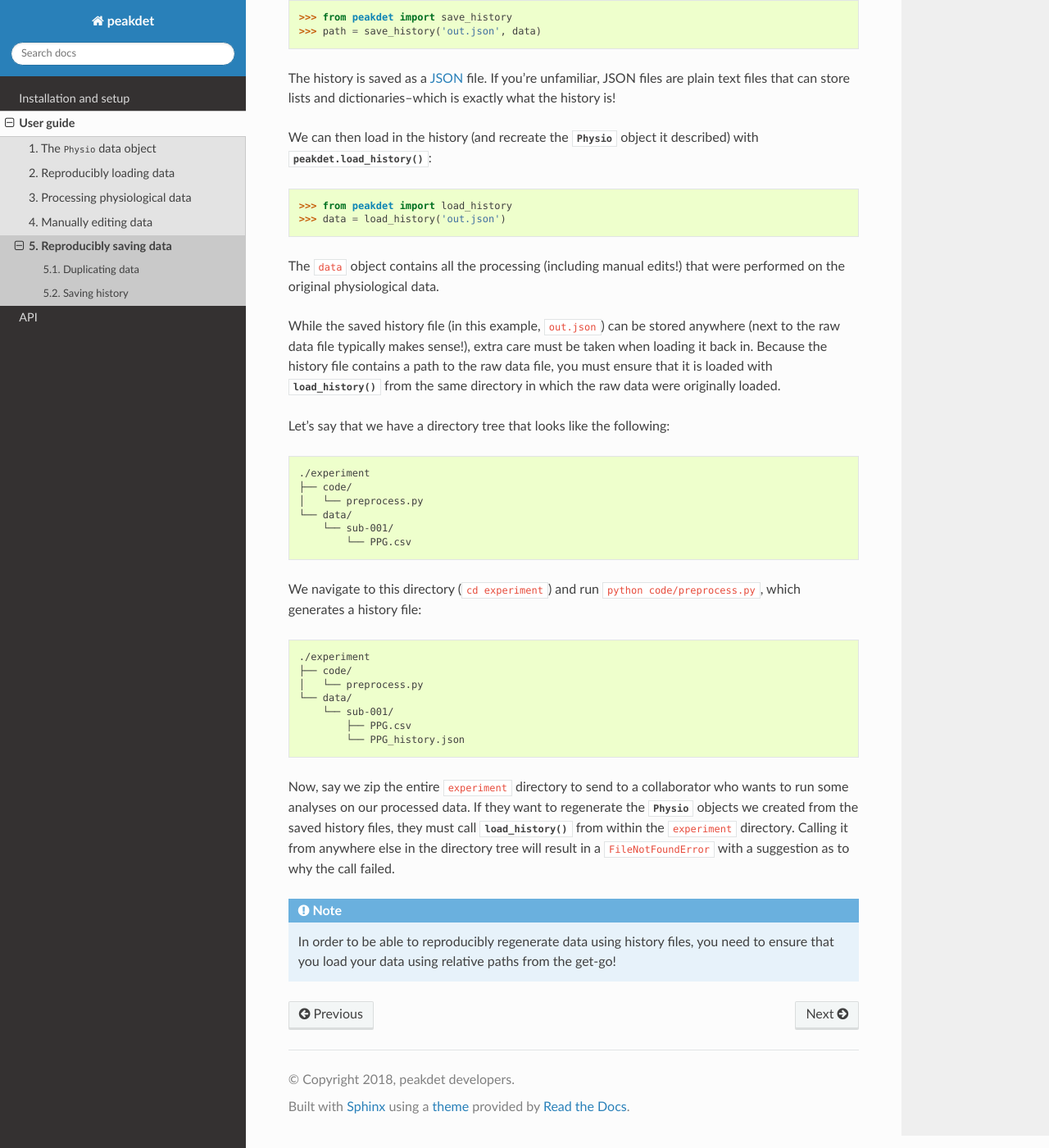
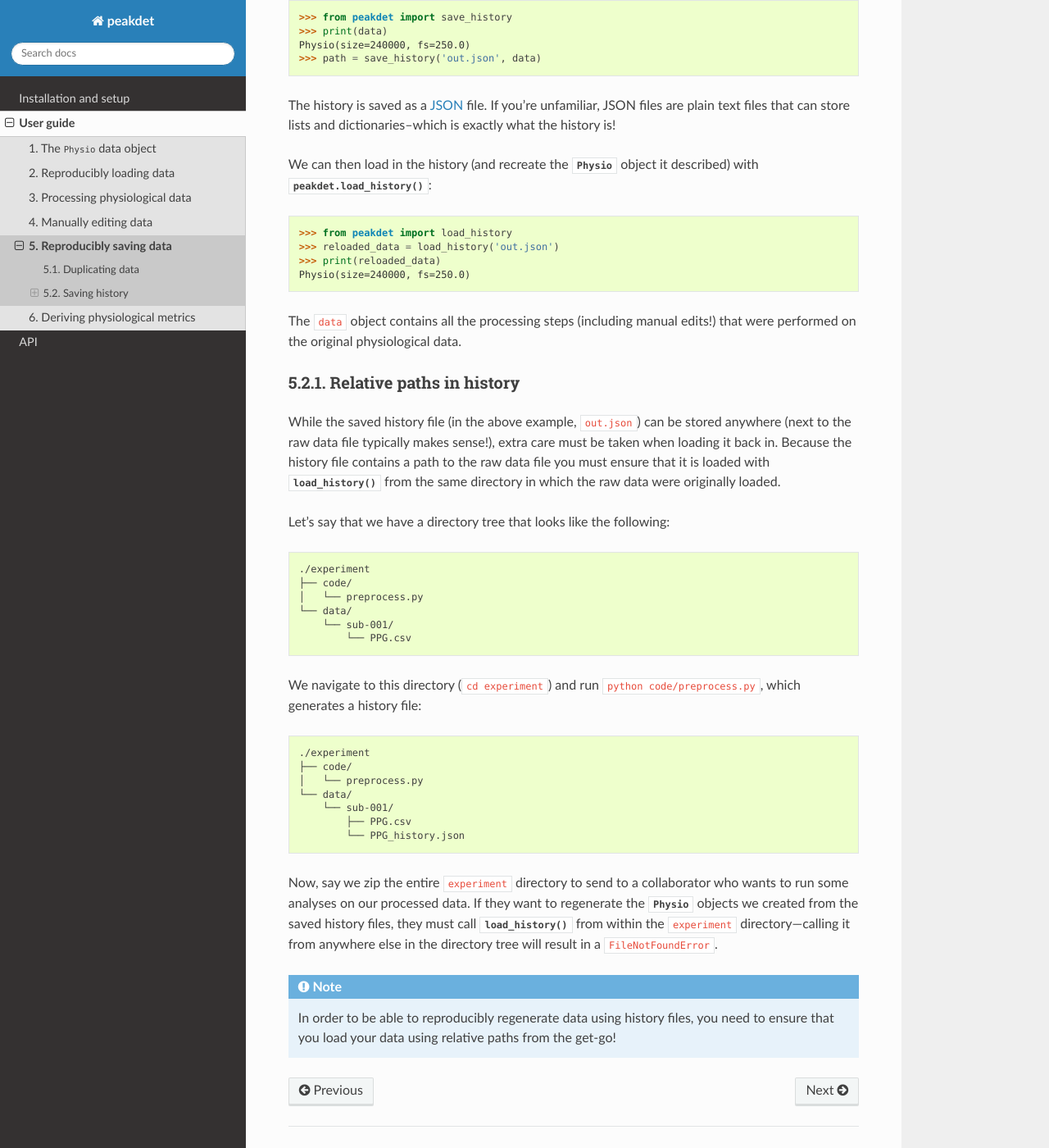
Before and after one commit to physiopy/peakdet, a Sphinx documentation site: the page built from docs/user_guide/saving.rst, in a window 1280 px wide and 1400 px high, scrolled down 883 px. Shown: the whole window at 82% size. Built offline with Sphinx 7.4.7 and the Read the Docs theme 2.0.0, drawn with Linux system fonts in a browser that asks for light colours; the version number could not be read and is left out; some of the changed text lies outside the part shown.

Commit message:
[DOC] Adds metrics.rst and finishes saving.rst

```diff
--- a/docs/api.rst
+++ b/docs/api.rst
@@ -28,3 +28,8 @@ Saving data
 
 .. autofunction:: peakdet.save_physio
 .. autofunction:: peakdet.save_history
+
+Derived metrics
+---------------
+
+.. autoclass:: peakdet.HRV
--- a/docs/usage.rst
+++ b/docs/usage.rst
@@ -11,3 +11,4 @@ User guide
    user_guide/processing.rst
    user_guide/editing.rst
    user_guide/saving.rst
+   user_guide/metrics.rst
--- a/docs/user_guide/saving.rst
+++ b/docs/user_guide/saving.rst
@@ -51,6 +51,8 @@ this we can use :py:func:`peakdet.save_history`:
 .. doctest::
 
     >>> from peakdet import save_history
+    >>> print(data)
+    Physio(size=240000, fs=250.0)
     >>> path = save_history('out.json', data)
 
 The history is saved as a `JSON <https://en.wikipedia.org/wiki/JSON>`_ file. If
@@ -63,15 +65,20 @@ it described) with :py:func:`peakdet.load_history`:
 .. doctest::
 
     >>> from peakdet import load_history
-    >>> data = load_history('out.json')
+    >>> reloaded_data = load_history('out.json')
+    >>> print(reloaded_data)
+    Physio(size=240000, fs=250.0)
 
-The ``data`` object contains all the processing (including manual edits!) that
-were performed on the original physiological data.
+The ``data`` object contains all the processing steps (including manual edits!)
+that were performed on the original physiological data.
 
-While the saved history file (in this example, ``out.json``) can be stored
+Relative paths in history
+"""""""""""""""""""""""""
+
+While the saved history file (in the above example, ``out.json``) can be stored
 anywhere (next to the raw data file typically makes sense!), extra care must be
 taken when loading it back in. Because the history file contains a path to the
-raw data file, you must ensure that it is loaded with :py:func:`~.load_history`
+raw data file you must ensure that it is loaded with :py:func:`~.load_history`
 from the same directory in which the raw data were originally loaded.
 
 Let's say that we have a directory tree that looks like the following:
@@ -102,8 +109,8 @@ Now, say we zip the entire ``experiment`` directory to send to a collaborator
 who wants to run some analyses on our processed data. If they want to
 regenerate the :py:class:`~.Physio` objects we created from the saved history
 files, they must call :py:func:`~.load_history` from within the ``experiment``
-directory. Calling it from anywhere else in the directory tree will result in
-a ``FileNotFoundError`` with a suggestion as to why the call failed.
+directory—calling it from anywhere else in the directory tree will result in
+a ``FileNotFoundError``.
 
 .. note::
 
```
Also changed, not shown: other parts of docs/user_guide/saving.rst (+3 -3 lines), docs/user_guide/editing.rst (+1 -11 lines), docs/user_guide/metrics.rst (added, +38 -0 lines).
